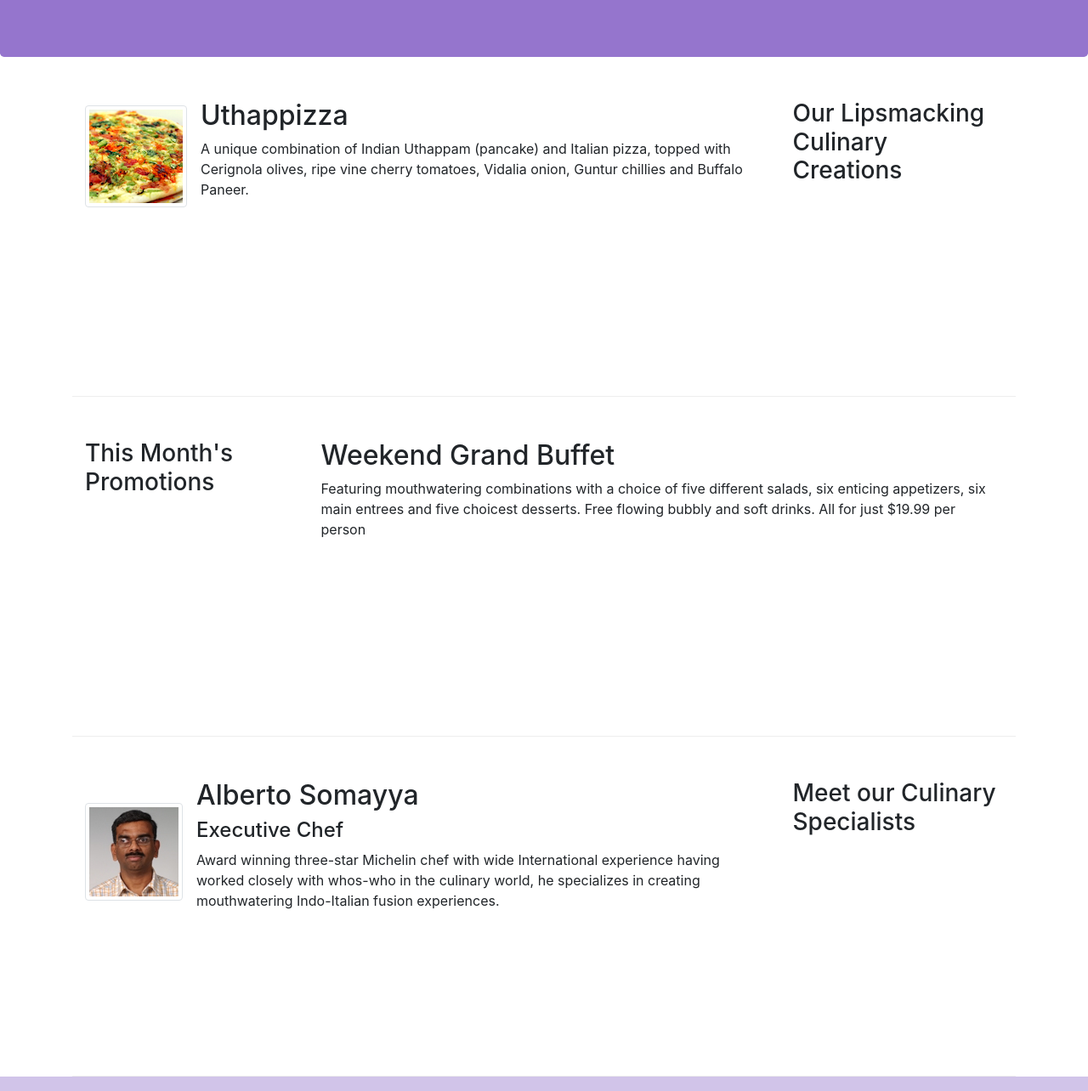
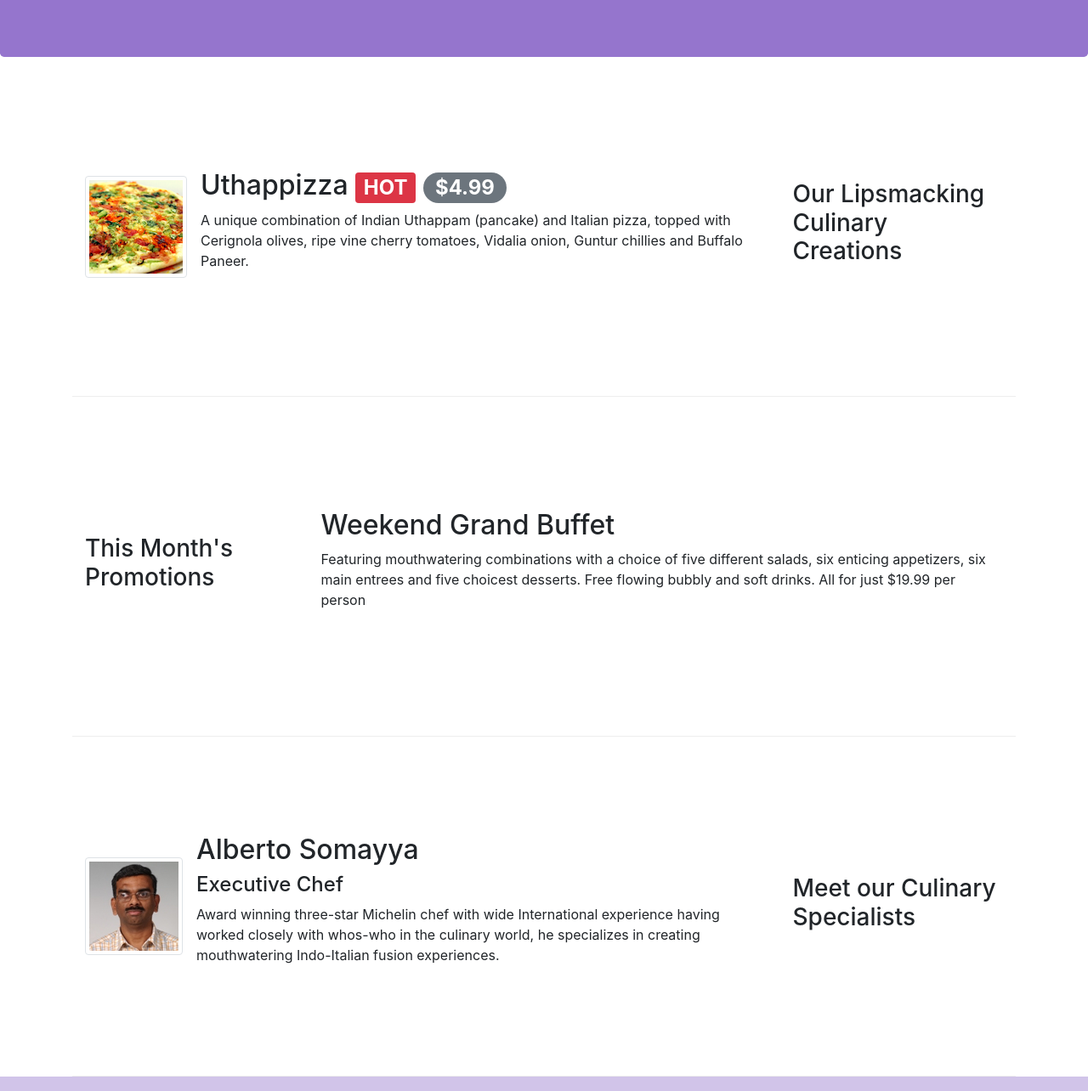
Before and after one commit to adityaSrivastava29/Bootstrap4, a website: page index.html in a window 1280 px wide. Shown: the part 267-1551 px from the top of the page at 85% size. Drawn offline with nearby package versions, Linux system fonts and the light colour scheme.

Commit message:
Alerting Users

```diff
--- a/index.html
+++ b/index.html
@@ -47,7 +47,7 @@
     </header>
 
     <div class="container">
-        <div class="row row-content align-item-center">
+        <div class="row row-content align-items-center">
             <div class="col-12 col-sm-4 order-sm-last col-md-3">
                 <h3>Our Lipsmacking Culinary Creations</h3>
             </div>
@@ -55,7 +55,7 @@
                 <div class="media">
                     <img src="img/uthappizza.png" alt="uthappizza" class="d-flex mr-3 img-thumbnail align-self-center">
                     <div class="media-body">
-                        <h2 class="mt-0">Uthappizza</h2>
+                        <h2 class="mt-0">Uthappizza <span class="badge badge-danger">HOT</span> <span class="badge badge-pill badge-secondary">$4.99</span></h2>
                 <p class="d-none d-sm-block">A unique combination of Indian Uthappam (pancake) and Italian pizza, topped with Cerignola olives, ripe vine cherry tomatoes, Vidalia onion, Guntur chillies and Buffalo Paneer.</p>
                     </div>
 
@@ -65,7 +65,7 @@
         </div>
 
 
-        <div class="row row-content align-item-center">
+        <div class="row row-content align-items-center">
             <div class="col-12 col-sm-4 col-md-3">
                 <h3>This Month's Promotions</h3>
             </div>
@@ -75,7 +75,7 @@
             </div>
         </div>
 
-        <div class="row row-content align-item-center">
+        <div class="row row-content align-items-center">
             <div class="col-12 col-sm-4 order-sm-last col-md-3">
                 <h3>Meet our Culinary Specialists</h3>
             </div>
```
